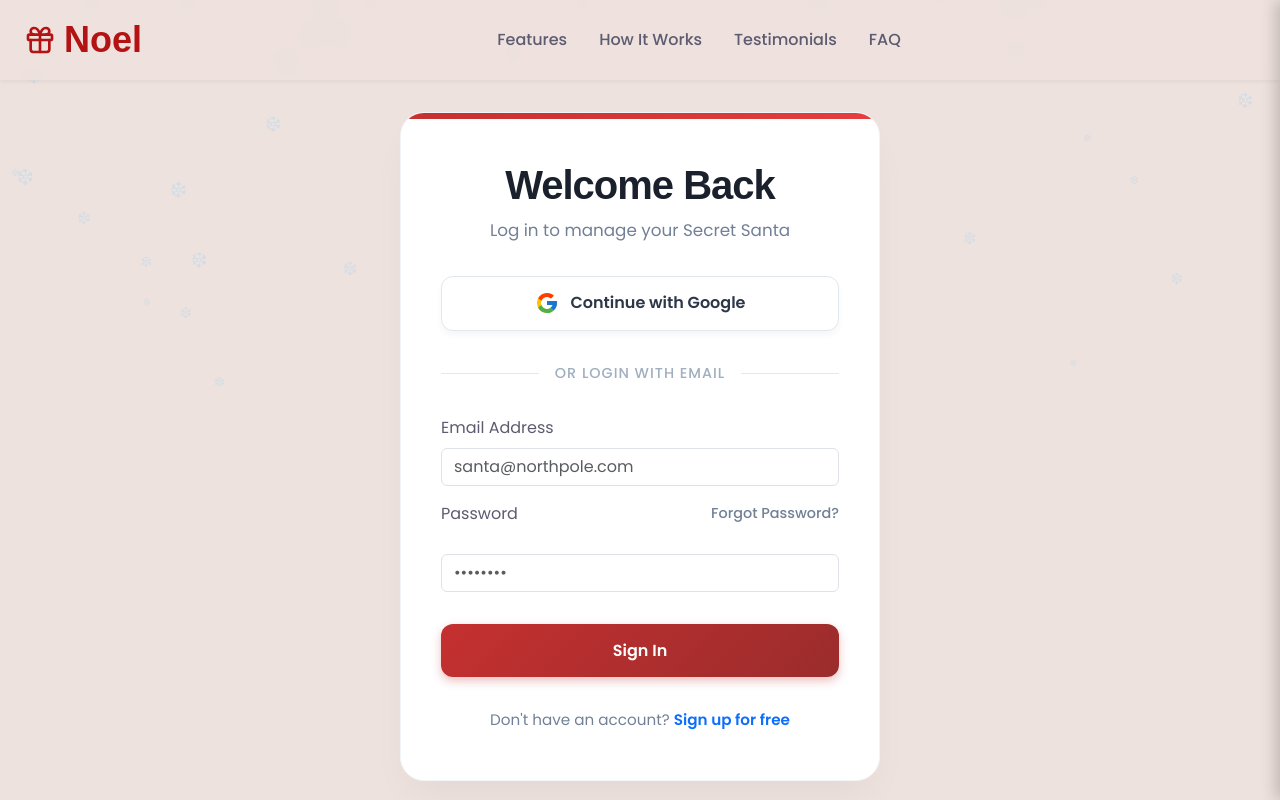
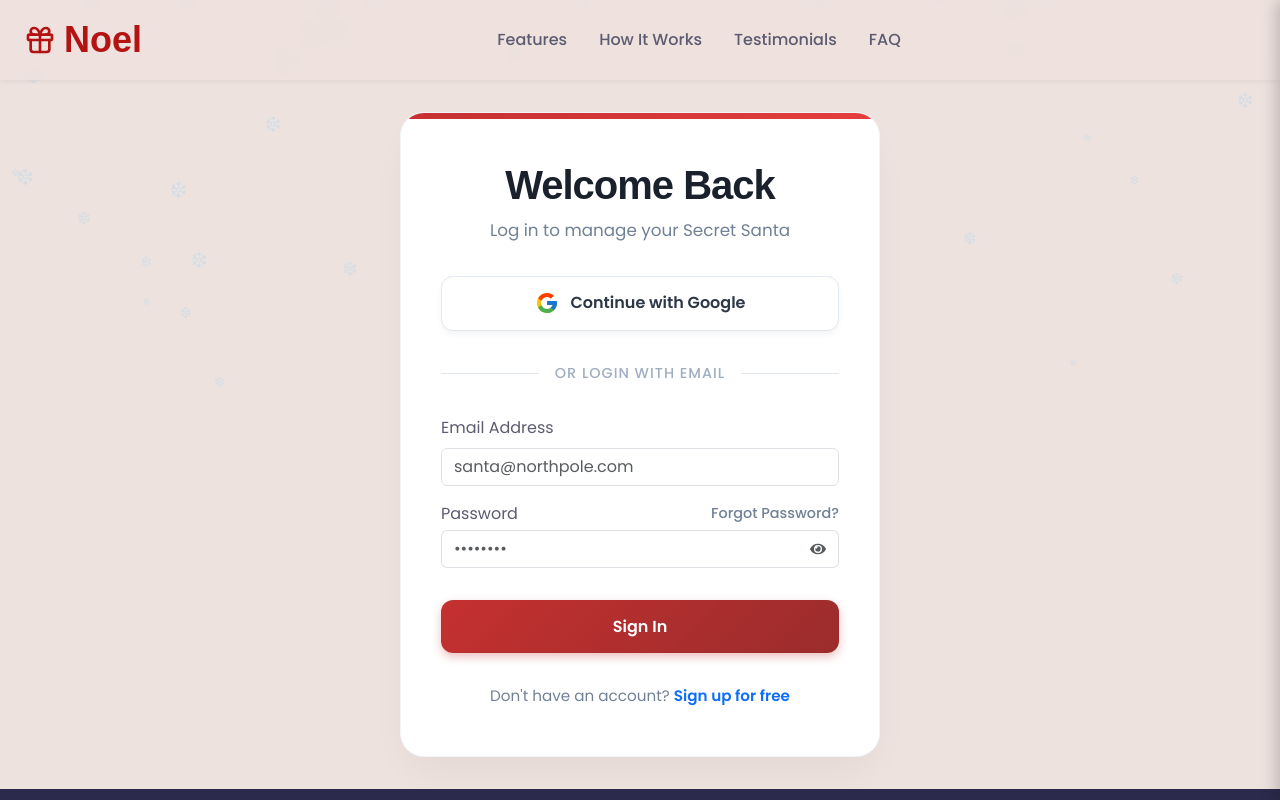
Before and after one commit to dhee-tree/noel-frontend, a Next.js app: page /login in a window 1280 px wide. Shown: the top 800 px of the page. Built offline with nearby package versions, Linux system fonts and the light colour scheme; no server answers; a web font is replaced by a local one.

Commit message:
Make passowrd input field show and hide

```diff
--- a/src/components/forms/InputField.tsx
+++ b/src/components/forms/InputField.tsx
@@ -1,7 +1,8 @@
 "use client";
-import React from "react";
-import { Form } from "react-bootstrap";
+import React, { useState } from "react";
+import { Form, InputGroup } from "react-bootstrap";
 import { UseFormRegister, FieldError } from "react-hook-form";
+import { FaEye, FaEyeSlash } from "react-icons/fa";
 
 type InputFieldProps = {
   name: string;
@@ -36,25 +37,61 @@ export const InputField = ({
   maxLength = 50,
   ...props
 }: InputFieldProps) => {
+  const [showPassword, setShowPassword] = useState(false);
+
+  const isPasswordField = type === "password";
+
+  const renderType = isPasswordField
+    ? showPassword
+      ? "text"
+      : "password"
+    : type;
+
   return (
     <Form.Group controlId={name} className={className}>
+      {label && (
         <Form.Label>
-        {label}
-        {isRequired && <span className="text-danger"> *</span>}
+          {label} {isRequired && <span className="text-danger">*</span>}
         </Form.Label>
+      )}
+
+      <InputGroup hasValidation>
         <Form.Control
-        type={type}
+          type={renderType}
           placeholder={placeholder}
           {...register(name)}
           isInvalid={!!error}
           maxLength={maxLength}
+          style={
+            isPasswordField ? { borderRight: "none", zIndex: 0 } : undefined
+          }
           {...Object.fromEntries(
             Object.entries(props).filter(([key]) => key !== "size")
           )}
         />
+
+        {isPasswordField && (
+          <InputGroup.Text
+            onClick={() => setShowPassword(!showPassword)}
+            style={{
+              cursor: "pointer",
+              backgroundColor: "#fff",
+              borderLeft: "none",
+              borderColor: error ? "#dc3545" : "#dee2e6",
+            }}
+          >
+            {showPassword ? (
+              <FaEyeSlash className="text-muted" />
+            ) : (
+              <FaEye className="text-muted" />
+            )}
+          </InputGroup.Text>
+        )}
+
         <Form.Control.Feedback type="invalid">
           {error?.message}
         </Form.Control.Feedback>
+      </InputGroup>
     </Form.Group>
   );
 };
```
Lines whose indentation alone changed are shown as unchanged.
